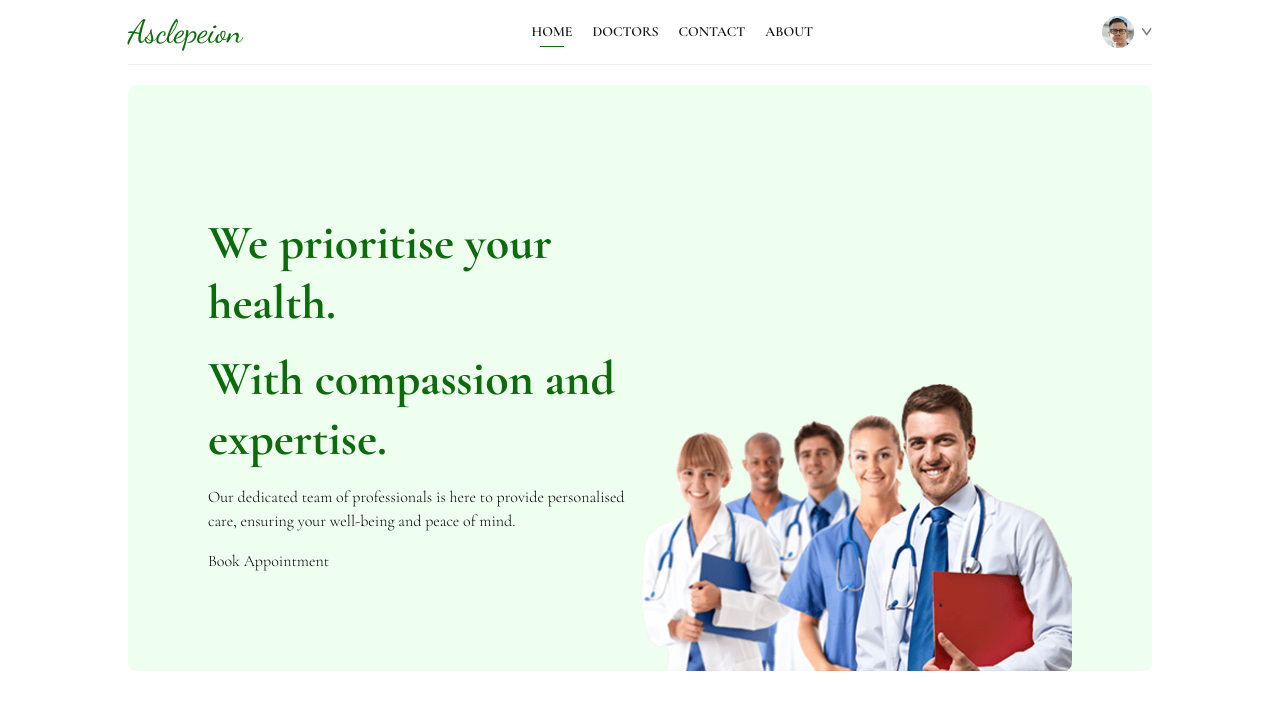
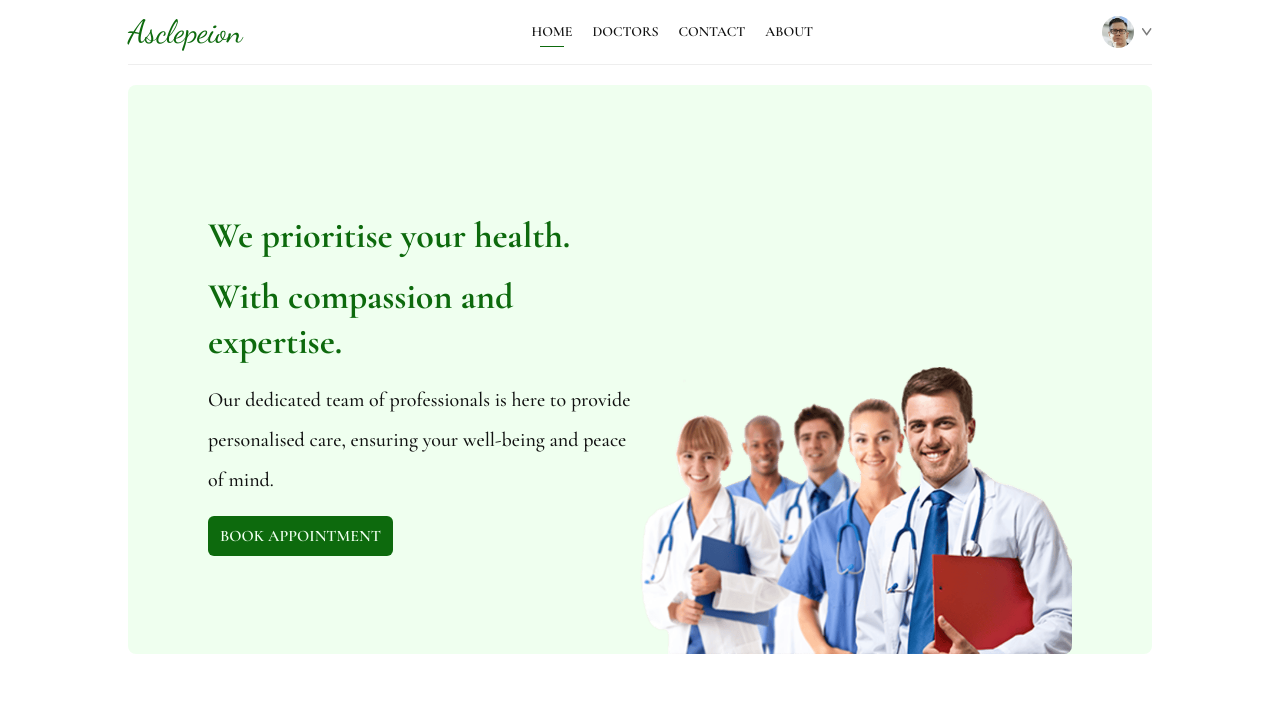
Before and after one commit to Nimira43/Asclepeion, a React (Vite) app in the folder frontend/: page / in a window 1280 px wide. Shown: the top 710 px of the page. Built offline with nearby package versions, Linux system fonts and the light colour scheme.

Commit message:
Added styles to the Book Appointment link and refined the overall styling a bit for the Header.

```diff
--- a/frontend/src/components/Header.tsx
+++ b/frontend/src/components/Header.tsx
@@ -5,10 +5,10 @@ const Header = () => {
   return (
     <div className='flex flex-col md:flex-row flex-wrap bg-light rounded-lg px-6 md:px-10 lg:px-20'>
       <div className='md:w-1/2 flex flex-col items-start justify-center gap-4 py-10 m-auto md:py-[10vw] md:mb-[-30px] '>
-      <p className='text-3xl md:text-4xl lg:text-5xl text-primary font-bold leading-tight md:leading-tight lg:leading-tight'>We prioritise your health.</p>
-      <p className='text-3xl md:text-4xl lg:text-5xl text-primary font-bold leading-tight md:leading-tight lg:leading-tight'>With compassion and expertise.</p>
-      <p>Our dedicated team of professionals is here to provide personalised care, ensuring your well-being and peace of mind.</p>
-      <a href="">
+      <p className='text-5xl lg:text-4xl md:text-3xl text-primary font-bold leading-tight lg:leading-tight md:leading-tight'>We prioritise your health.</p>
+      <p className='text-5xl lg:text-4xl md:text-3xl text-primary font-bold leading-tight lg:leading-tight md:leading-tight'>With compassion and expertise.</p>
+      <p className='text-base md:text-sm lg:text-[20px] text-dark font-medium leading-normal md:leading-relaxed lg:leading-loose'>Our dedicated team of professionals is here to provide personalised care, ensuring your well-being and peace of mind.</p>
+      <a href="#" className='uppercase font-semibold bg-primary text-light px-3 py-2 rounded-md hover:bg-primary-lg hidden md:block' >
         Book Appointment
       </a>
       </div>
@@ -16,7 +16,7 @@ const Header = () => {
         <img
           className='w-full md:absolute bottom-0 h-auto rounded-lg'
           src={assets.header2}
-          alt='header image'
+          alt='Healthcare professionals'
         />
       </div>
     </div>
--- a/frontend/src/components/Navbar.jsx
+++ b/frontend/src/components/Navbar.jsx
@@ -45,7 +45,7 @@ const Navbar = () => {
                 alt='dropdown icon'
               />
               <div className='absolute top-0 right-0 pt-14 text-sm font-bold text-dark z-20 hidden group-hover:block'>
-                <div className='min-w-48 bg-light rounded flex flex-col gap-4 p-4'>
+                <div className='min-w-48 bg-grey-xl rounded flex flex-col gap-4 p-4 border-[1px] '>
                   <p
                     onClick={() => navigate('my-profile')}
                     className='hover:text-primary cursor-pointer uppercase'>My Profile</p>
```
